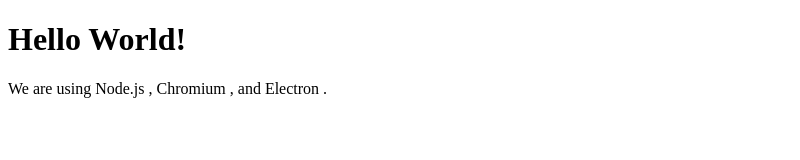
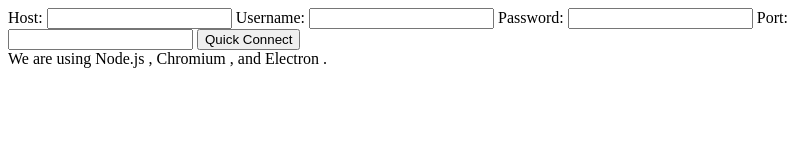
Before and after one commit to jeanfleblanc/filezilla.js, an Electron app: page index.html in a window 800 px wide. Drawn offline with Linux system fonts and the light colour scheme.

Commit message:
Add launch option

```diff
--- a/index.html
+++ b/index.html
@@ -5,10 +5,17 @@
     <!-- https://developer.mozilla.org/en-US/docs/Web/HTTP/CSP -->
     <meta http-equiv="Content-Security-Policy" content="default-src 'self'; script-src 'self'; style-src 'self' 'unsafe-inline'">
     <link href="./styles.css" rel="stylesheet">
-    <title>Hello World!</title>
+    <title>FileZilla.js</title>
   </head>
   <body>
-    <h1>Hello World!</h1>
+    <form>
+      Host: <input type="text" name="host"/>
+      Username: <input type="text" name="host"/>
+      Password: <input type="password" name="Password"/>
+      Port: <input type="text" name="port"/>
+      <input type="button" name="submit" value="Quick Connect" />
+    </form>
+
     We are using Node.js <span id="node-version"></span>,
     Chromium <span id="chrome-version"></span>,
     and Electron <span id="electron-version"></span>.
```
